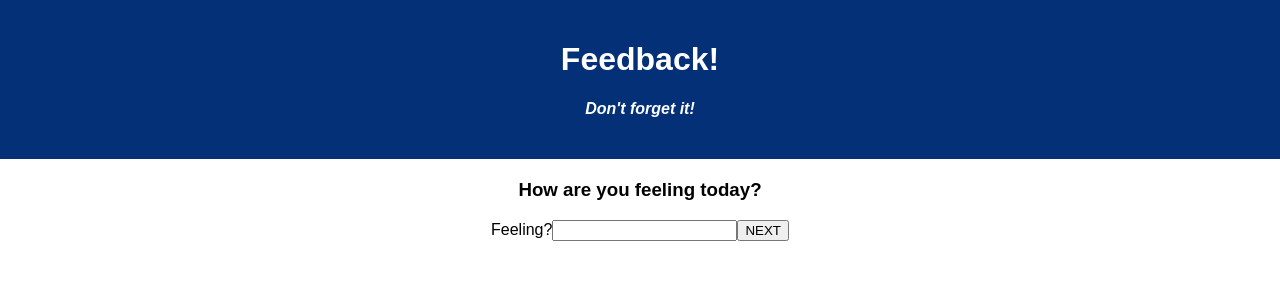
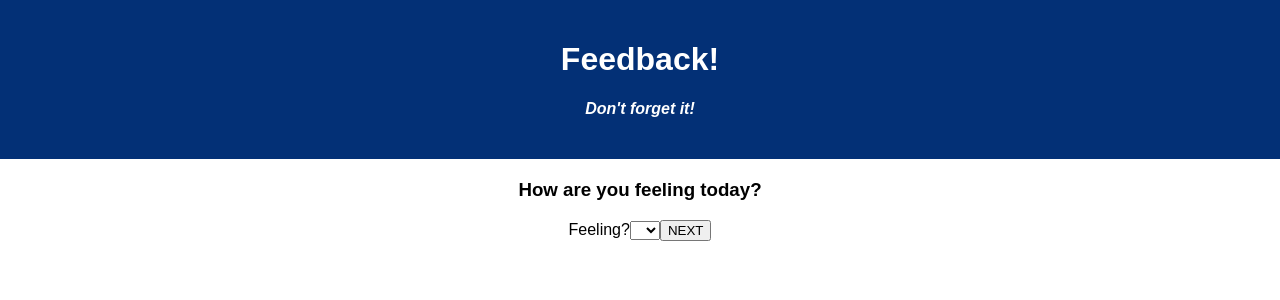
Before and after one commit to essiero/weekend-redux-feedback-loop, a React (Create React App) app: page /#/ in a window 1280 px wide. Shown: the top 300 px of the page. Built offline with nearby package versions, Linux system fonts and the light colour scheme.

Commit message:
switched inputs back to dropdown menus - does not pass tests now but everything else works

```diff
--- a/src/components/Feelings/Feelings.jsx
+++ b/src/components/Feelings/Feelings.jsx
@@ -22,7 +22,7 @@ function Feelings() {
     <>
     <h3>How are you feeling today?</h3>
     <label htmlFor="feeling">Feeling?</label>
-    {/* <select
+    <select
         name="rating"
         id="feeling"
         onChange={() => handleInputChange(event)}
@@ -33,13 +33,13 @@ function Feelings() {
         <option value="3">3</option>
         <option value="2">2</option>
         <option value="1">1</option>
-        </select> */}
-        <input
+        </select>
+        {/* <input
         name="rating"
         id="feeling"
         onChange={() => handleInputChange(event)}
         data-testid="input">
-        </input>
+        </input> */}
         <Router>
             <Link to="/understanding">
     <button
--- a/src/components/Support/Support.jsx
+++ b/src/components/Support/Support.jsx
@@ -22,7 +22,7 @@ function Support() {
     <>
       <h3>How well are you being supported?</h3>
       <label htmlFor="support">Support?</label>
-      {/* <select name="rating" id="support"
+      <select name="rating" id="support"
         onChange={() => handleInputChange(event)}
         data-testid="input">
         <option value=""> </option>
@@ -31,13 +31,13 @@ function Support() {
         <option value="3">3</option>
         <option value="2">2</option>
         <option value="1">1</option>
-      </select> */}
-              <input
+      </select>
+              {/* <input
         name="rating"
         id="support"
         onChange={() => handleInputChange(event)}
         data-testid="input">
-        </input>
+        </input> */}
       <Router>
             <Link to="/comments">
       <button
--- a/src/components/Understanding/Understanding.jsx
+++ b/src/components/Understanding/Understanding.jsx
@@ -24,7 +24,7 @@ function Understanding() {
     <>
       <h3>How well are you understanding the content?</h3>
       <label htmlFor="understanding">Understanding?</label>
-      {/* <select
+      <select
         name="rating"
         id="understanding"
         onChange={() => handleInputChange(event)}
@@ -35,13 +35,13 @@ function Understanding() {
         <option value="3">3</option>
         <option value="2">2</option>
         <option value="1">1</option>
-      </select> */}
-              <input
+      </select>
+              {/* <input
         name="rating"
         id="understanding"
         onChange={() => handleInputChange(event)}
         data-testid="input">
-        </input>
+        </input> */}
       <Router>
             <Link to="/support">
       <button
```
Also changed, not shown: src/store.js (+7 -1 lines).
